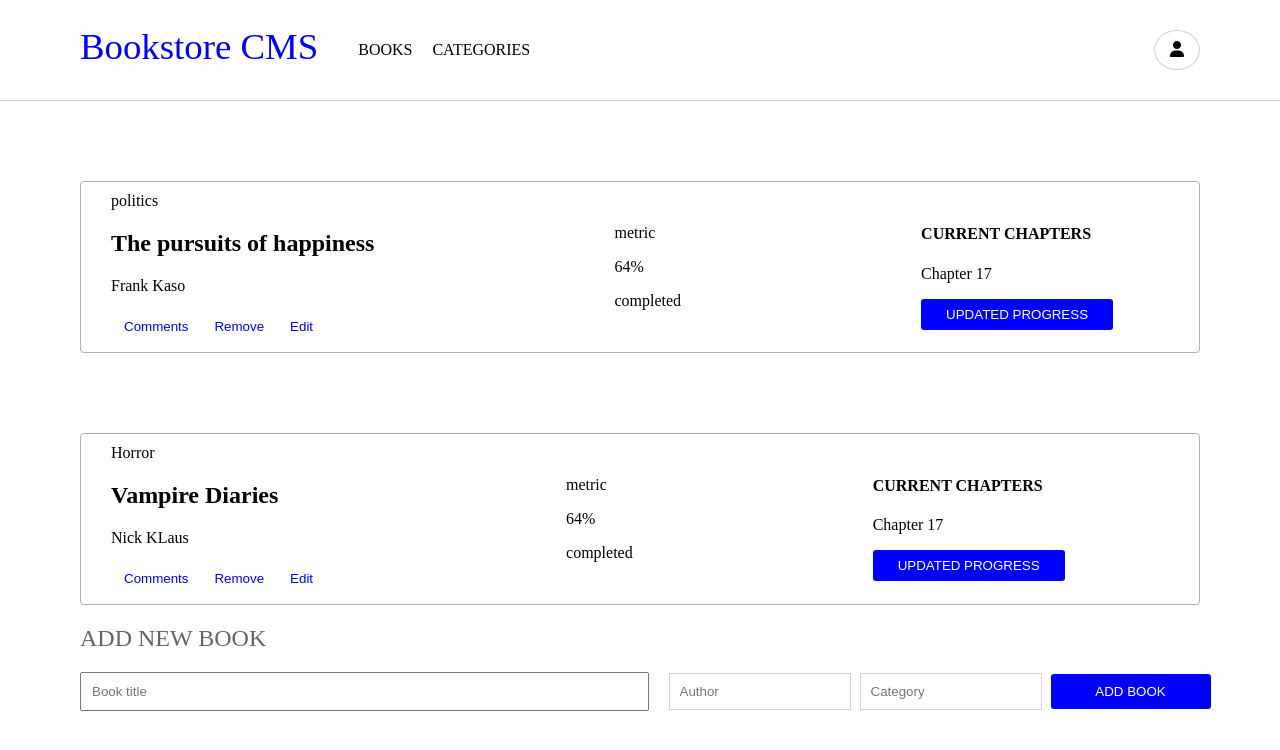
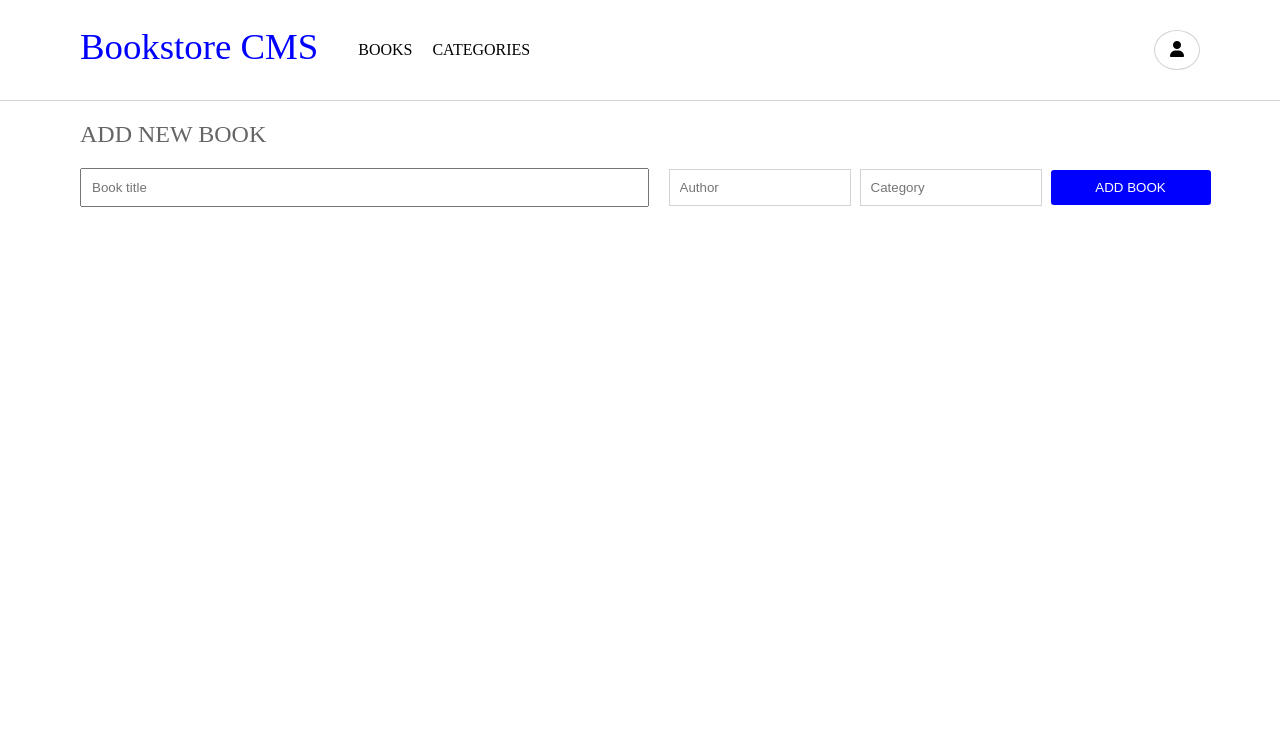
Before and after one commit to sainingo/bookstore, a React (Create React App) app: page / in a window 1280 px wide. Shown: the top 750 px of the page. Built offline with nearby package versions, Linux system fonts and the light colour scheme.

Commit message:
Connect redux store with UI

```diff
--- a/src/components/BookList.js
+++ b/src/components/BookList.js
@@ -1,22 +1,9 @@
 import React from 'react';
+import { useSelector } from 'react-redux';
 import Books from './Books';
 
 const BookList = () => {
-  const books = [
-    {
-      id: 1,
-      title: 'The pursuits of happiness',
-      category: 'politics',
-      author: 'Frank Kaso',
-    },
-    {
-      id: 2,
-      title: 'Vampire Diaries',
-      category: 'Horror',
-      author: 'Nick KLaus',
-    },
-  ];
-
+  const books = useSelector((state) => state.books);
   return (
     <>
       {books.map((book) => (
--- a/src/components/Books.js
+++ b/src/components/Books.js
@@ -1,6 +1,7 @@
 import React from 'react';
-
 import PropTypes from 'prop-types';
+import { useDispatch } from 'react-redux';
+import { removeBook } from '../redux/books/books';
 
 import '../assets/book.css';
 
@@ -8,6 +9,12 @@ const Books = (props) => {
   const {
     id, author, title, category,
   } = props;
+  const dispatch = useDispatch();
+
+  const deleteHandler = () => {
+    dispatch(removeBook(id));
+  };
+
   return (
     <div className="book-container">
       <div key={id} className="book-row1">
@@ -15,7 +22,7 @@ const Books = (props) => {
         <h2>{title}</h2>
         <p>{author}</p>
         <button type="button">Comments</button>
-        <button type="button">Remove</button>
+        <button type="button" onClick={deleteHandler}>Remove</button>
         <button type="button">Edit</button>
       </div>
 
--- a/src/components/Category.js
+++ b/src/components/Category.js
@@ -1,9 +1,17 @@
 import React from 'react';
+import { useDispatch } from 'react-redux';
+import { checkStatus } from '../redux/categories/categories';
 
-const Category = () => (
-  <div>
-    <button type="button">Check Status</button>
-  </div>
-);
+const Category = () => {
+  const dispatch = useDispatch();
+  const checkStatusHandler = () => {
+    dispatch(checkStatus());
+  };
+  return (
+    <div>
+      <button type="button" onClick={checkStatusHandler}>Check Status</button>
+    </div>
+  );
+};
 
 export default Category;
--- a/src/components/FormList.js
+++ b/src/components/FormList.js
@@ -1,17 +1,34 @@
 import React from 'react';
-
+import { useDispatch } from 'react-redux';
+import { addBook } from '../redux/books/books';
 import '../assets/Form.css';
 
-const FormList = () => (
-  <div className="add-form">
-    <h2>ADD NEW BOOK</h2>
-    <form>
-      <input className="title-input" type="text" placeholder="Book title" />
-      <input className="author-input" placeholder="Author" />
-      <input className="panel-bg" placeholder="Category" />
-      <button type="button" className="add-book-btn">ADD BOOK</button>
-    </form>
-  </div>
-);
+const FormList = () => {
+  const dispatch = useDispatch();
+
+  const registerBook = (e) => {
+    e.preventDefault();
+    const { title, author, category } = e.target.elements;
+    const newBook = {
+      title: title.value,
+      author: author.value,
+      category: category.value,
+    };
+
+    dispatch(addBook(newBook));
+  };
+
+  return (
+    <div className="add-form">
+      <h2>ADD NEW BOOK</h2>
+      <form onSubmit={registerBook}>
+        <input className="title-input" id="title" type="text" placeholder="Book title" />
+        <input className="author-input" id="author" placeholder="Author" />
+        <input className="panel-bg" id="category" placeholder="Category" />
+        <button type="submit" className="add-book-btn">ADD BOOK</button>
+      </form>
+    </div>
+  );
+};
 
 export default FormList;
--- a/src/index.js
+++ b/src/index.js
@@ -1,19 +1,17 @@
 import React from 'react';
 import ReactDOM from 'react-dom/client';
+import { Provider } from 'react-redux';
 import { BrowserRouter } from 'react-router-dom';
 import App from './App';
-import reportWebVitals from './reportWebVitals';
+import store from './redux/configureStore';
 
 const root = ReactDOM.createRoot(document.getElementById('root'));
 root.render(
   <React.StrictMode>
     <BrowserRouter>
-      <App />
+      <Provider store={store}>
+        <App />
+      </Provider>
     </BrowserRouter>
   </React.StrictMode>,
 );
-
-// If you want to start measuring performance in your app, pass a function
-// to log results (for example: reportWebVitals(console.log))
-// or send to an analytics endpoint. Learn more: https://bit.ly/CRA-vitals
-reportWebVitals();
--- /dev/null
+++ b/src/redux/books/books.js
@@ -0,0 +1,25 @@
+import initialData from './initialData';
+
+const ADD_BOOK = 'bookstore/src/redux/books/ADD_BOOK';
+const REMOVE_BOOK = 'bookstore/src/redux/categories/REMOVE_BOOK';
+
+export const removeBook = (id) => ({ type: REMOVE_BOOK, payload: { id } });
+export const addBook = (book) => ({ type: ADD_BOOK, payload: book });
+
+const books = (state = initialData, action) => {
+  switch (action.type) {
+    case ADD_BOOK:
+      return [...state, {
+        id: Math.floor((Math.random() * 100) + 1),
+        title: action.payload.title,
+        author: action.payload.author,
+        category: action.payload.category,
+      }];
+    case REMOVE_BOOK:
+      return state.filter((book) => book.id !== action.payload.id);
+    default:
+      return state;
+  }
+};
+
+export default books;
--- /dev/null
+++ b/src/redux/books/initialData.js
@@ -0,0 +1,22 @@
+const books = [
+  // {
+  //   id: 1,
+  //   title: 'The pursuits of happiness',
+  //   category: 'politics',
+  //   author: 'Frank Kaso',
+  // },
+  // {
+  //   id: 2,
+  //   title: 'Vampire Diaries',
+  //   category: 'Horror',
+  //   author: 'Nick KLaus',
+  // },
+  // {
+  //   id: 3,
+  //   title: 'The originals',
+  //   category: 'Horror',
+  //   author: 'Nick KLaus',
+  // },
+];
+
+export default books;
--- /dev/null
+++ b/src/redux/categories/categories.js
@@ -0,0 +1,14 @@
+const CHECK_STATUS = 'CHECK_STATUS';
+
+export const checkStatus = () => ({ type: CHECK_STATUS });
+
+const categories = (state = [], action) => {
+  switch (action.type) {
+    case CHECK_STATUS:
+      return 'under construction';
+    default:
+      return state;
+  }
+};
+
+export default categories;
--- a/src/redux/configureStore.js
+++ b/src/redux/configureStore.js
@@ -1,7 +1,12 @@
-import { combineReducers } from 'redux';
-import bookReducer from './reducers/booksReducer';
-import categoryReducer from './reducers/categoriesReducer';
+import { combineReducers, createStore } from 'redux';
+import books from './books/books';
+import categories from './categories/categories';
 
-const root = combineReducers({ bookReducer, categoryReducer });
+const root = combineReducers({ books, categories });
 
-export default root;
+const store = createStore(
+  root,
+  {},
+);
+
+export default store;
```
Also changed, not shown: src/redux/reducers/booksReducer.js (deleted, +0 -16 lines), src/redux/reducers/categoriesReducer.js (deleted, +0 -10 lines).
